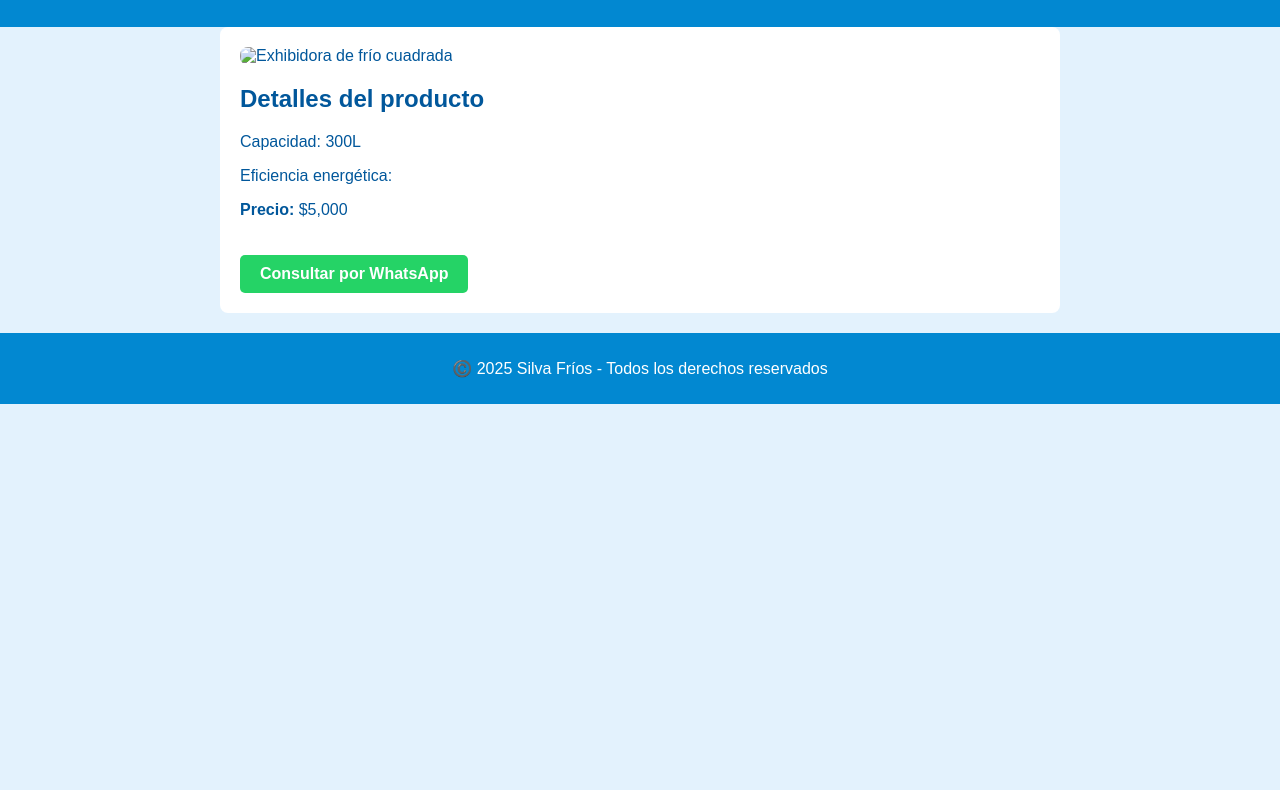
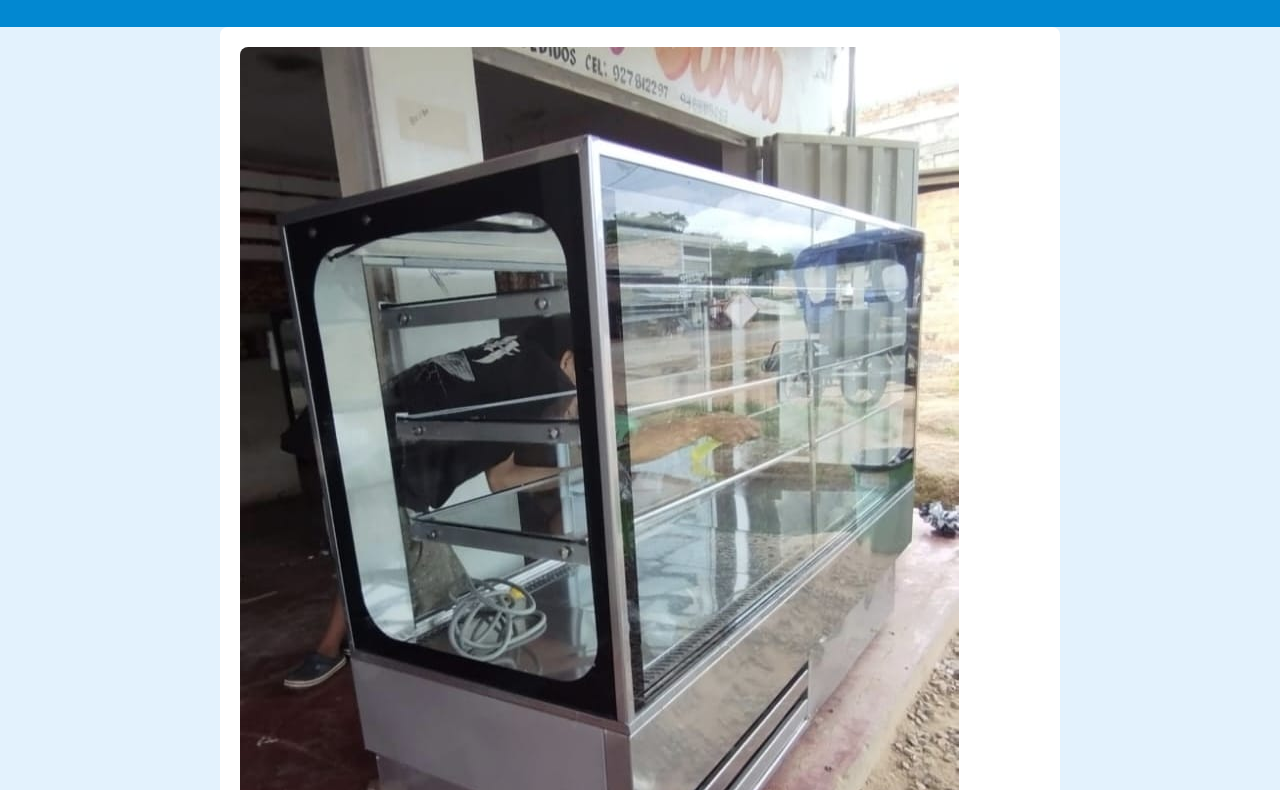
Before and after one commit to eicer12e/silva, a plain HTML site: page index.html in a window 1280 px wide. Shown: the part 93-883 px from the top of the page. Before the commit the page ends 800 px from the top, so only its background shows below. Drawn offline with Linux system fonts and the light colour scheme.

Commit message:
Update index.html

```diff
--- a/index.html
+++ b/index.html
@@ -3,7 +3,7 @@
 <head>
     <meta charset="UTF-8">
     <meta name="viewport" content="width=device-width, initial-scale=1.0">
-    <title>Exhibidora de frío modelo 1</title>
+    <title>Exhibidora de frío cuadrada</title>
     <style>
         body {
             font-family: Arial, sans-serif;
@@ -59,7 +59,7 @@
         <h1>Exhibidora de frío cuadrada</h1>
     </header>
     <section>
-        <img src="maqina 1.jpeg" alt="Exhibidora de frío cuadrada">
+        <img src="maqina1.jpeg" alt="Exhibidora de frío cuadrada">
         <h2>Detalles del producto</h2>
         <p>Capacidad: 300L</p>
         <p>Eficiencia energética: </p>
```
